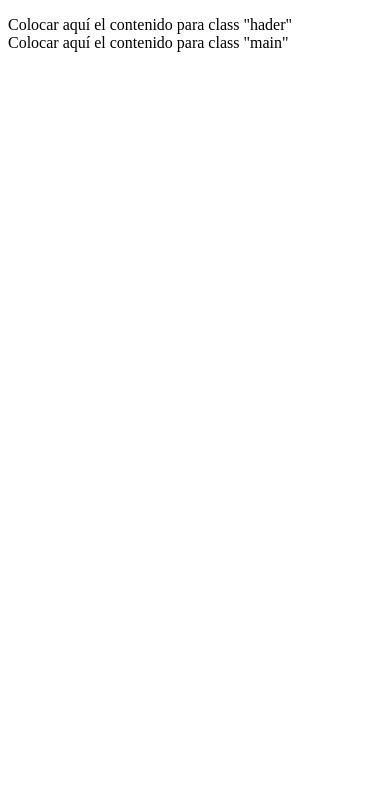
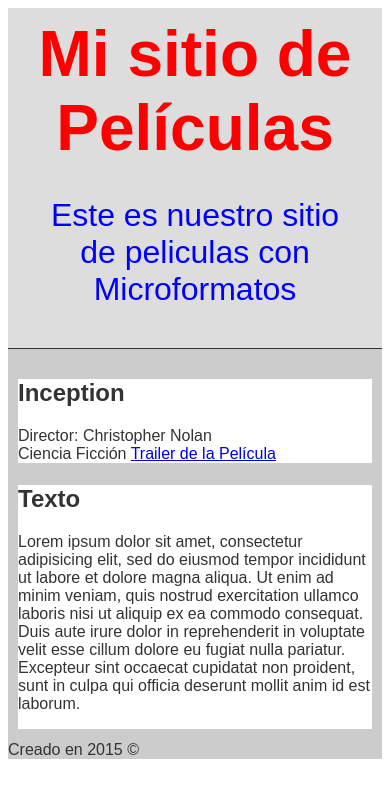
Before and after one commit to Raae89/unipiloto-am3, a plain HTML site: page module-2/Lab1/index.html in a window 390 px wide. Drawn offline with Linux system fonts and the light colour scheme.

Commit message:
cambio 1
responsive design

```diff
--- a/module-2/Lab1/css/style.css
+++ b/module-2/Lab1/css/style.css
@@ -1,2 +1,81 @@
-@charset "utf-8";
-/* STYLES */
+
+@import url(https://fonts.googleapis.com/css?family=Roboto:400,700,300,400italic,700italic);
+
+body{
+	color: #333;
+	font-family: Arial, "Monaco", sans-serif;
+	font-size: 16px;
+}
+
+#container{
+	margin: 0 auto;
+	max-width: 960px;
+}
+
+#container header{
+	background: #DDD;
+	border-bottom: 1px solid;
+}
+
+#container header h1{
+	font-size: 4em;
+	margin: 1em;
+
+}
+
+#container header p{
+	font-size: 2em;
+	margin: 1em;
+}
+
+#container #content{
+	background: #CCC;
+	padding: 10px;
+}
+
+#container #content article{
+	background: #FFF;
+	border-bottom: 2px solid #CCC;
+}
+
+#container footer{
+	background: #CCC;
+}
+@media screen and (max-width: 960px){
+
+}
+
+
+@media screen and (max-width: 650px){
+#container header{
+		background: #DDD;
+		border-bottom: 1px solid;
+		padding: 8px;
+		text-align: center;
+	}
+
+	#container header h1{
+		font-size: 4em;
+		margin: 1px;
+		color: red;
+
+	}
+
+#container header p{
+	color: blue;
+		font-size: 2em;
+		margin: 1em;
+	}
+
+}
+@media screen and (max-width: 360px){
+	#container header h1{
+		font-size: 4em;
+		margin: 1px;
+		color:#002870;
+		font-family: 'Roboto', sans-serif;
+		font-weight:100;
+
+	}
+
+}
--- a/module-2/Lab1/index.html
+++ b/module-2/Lab1/index.html
@@ -1,13 +1,41 @@
 <!doctype html>
-<html>
+<html lang="es-ES">
 <head>
 <meta charset="utf-8">
-<title>Modulo1</title>
-<ol></ol>
+<meta name="viewport" content="width=device-width, initial-scale=1, maximun-scale=1">
+<link href="css/style.css" rel="stylesheet" type="text/css">
+<title>Test RWD</title>
 </head>
-
 <body>
-<header class="hader">Colocar aquí el contenido para  class "hader"</header>
-<main class="main">Colocar aquí el contenido para  class "main"</main>
+	<section id="container">
+		<header>
+			<h1>Mi sitio de Películas</h1>
+			<p>Este es nuestro sitio de peliculas con Microformatos</p>
+		</header>
+		<section id="content">
+			<article>
+				<div itemscope itemtype="http://schema.org/Movie">
+					<h2 itemprop="name">Inception</h2>
+					<div itemprop="director" itemscope="http://schema.org/Person">
+						Director: <span itemprop="director">Christopher Nolan</span>
+					</div>
+					<span itemtprop="genre">Ciencia Ficción</span>
+					<a href="#" itemprop="trailer">Trailer de la Película</a>
+				</div>
+			</article>
+			<article>
+				<h2>Texto</h2>
+				<p>Lorem ipsum dolor sit amet, consectetur adipisicing elit, sed do eiusmod
+				tempor incididunt ut labore et dolore magna aliqua. Ut enim ad minim veniam,
+				quis nostrud exercitation ullamco laboris nisi ut aliquip ex ea commodo
+				consequat. Duis aute irure dolor in reprehenderit in voluptate velit esse
+				cillum dolore eu fugiat nulla pariatur. Excepteur sint occaecat cupidatat non
+				proident, sunt in culpa qui officia deserunt mollit anim id est laborum.</p>
+			</article>
+		</section>
+		<footer>
+			Creado en 2015 &copy;
+		</footer>
+	</section>
 </body>
 </html>
```
